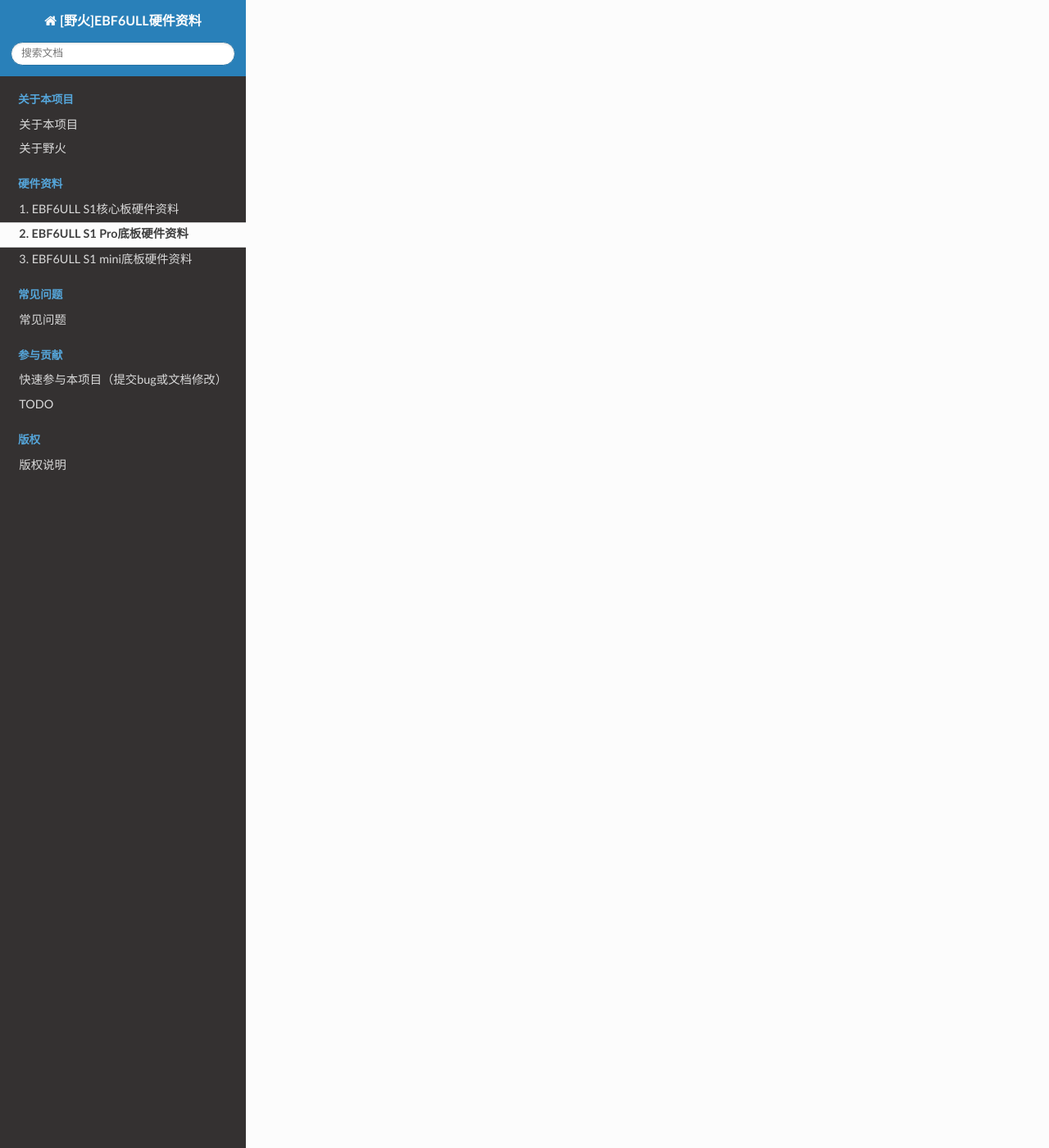
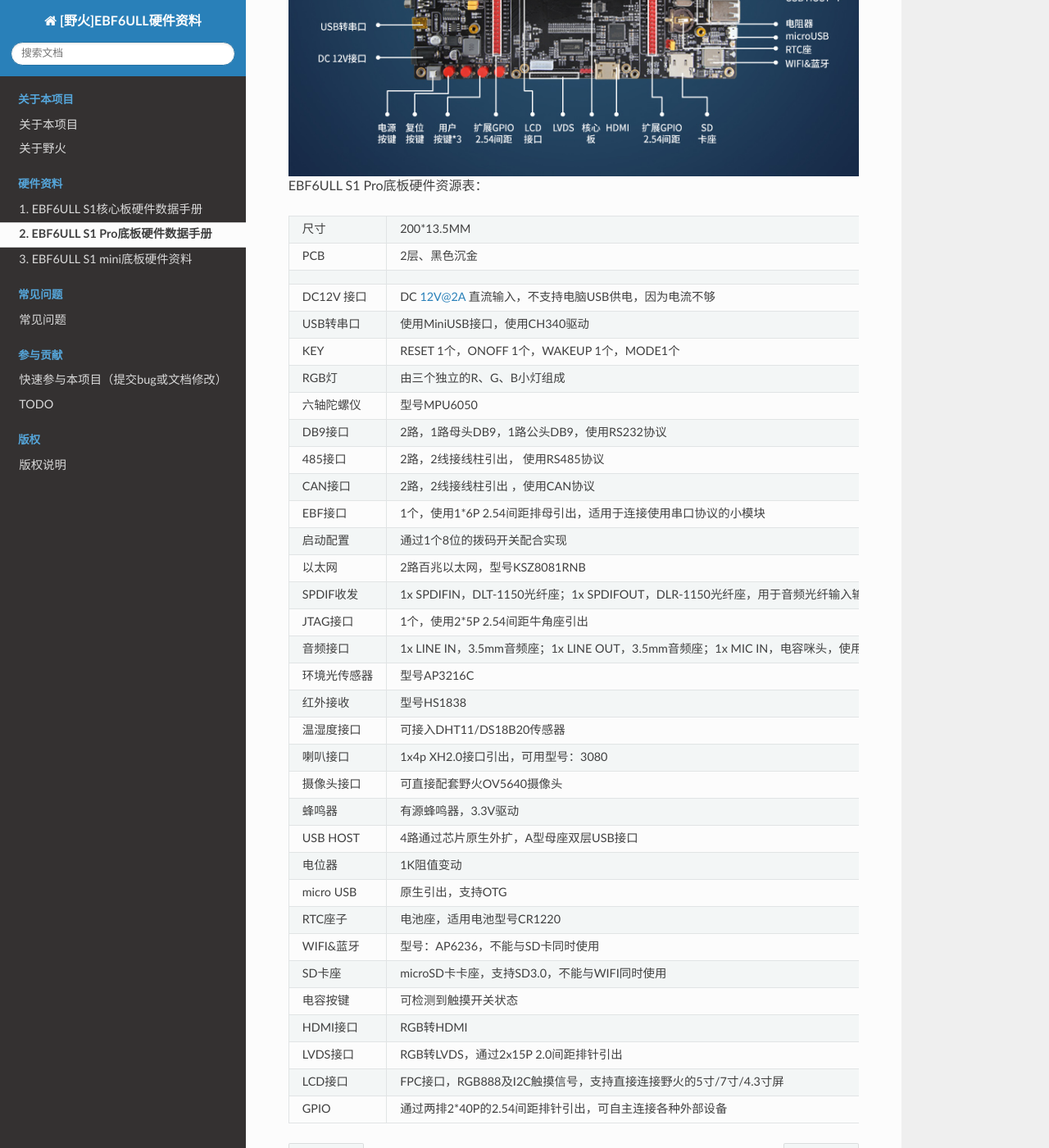
Before and after one commit to Embedfire/ebf_6ull_hardware, a Sphinx documentation site: the page built from documentation/board/ebf6ulls1_pro.rst, in a window 1280 px wide and 1400 px high, scrolled down 1716 px. Shown: the whole window at 82% size. Built offline with Sphinx 7.4.7 and the Read the Docs theme 2.0.0, drawn with Linux system fonts in a browser that asks for light colours; some of the changed text lies outside the part shown.

Commit message:
更新pro和mini的数据手册

```diff
--- a/documentation/board/ebf6ulls1_pro.rst
+++ b/documentation/board/ebf6ulls1_pro.rst
@@ -1,7 +1,7 @@
 .. vim: syntax=rst
 
 
-EBF6ULL S1 Pro底板硬件资料
+EBF6ULL S1 Pro底板硬件数据手册
 ==========================================
 
 
@@ -18,9 +18,74 @@
 封装库         :download:`野火_EBF6ULL S1 Pro 底板_封装库.zip <../../hardware/EBF6ULL S1 Pro/封装库.zip>`
 ============  ====================
 
-产品图片
-------------------
 
-.. image:: ../media/ebf6ull_s1_pro.jpeg
+产品概述
+^^^^^^^^^^^^^^^^^
+
+EBF6ULL S1 Pro开发板是野火电子基于NXP i.MX 6ULL系列处理器设计的一款低功耗单板电脑，
+工业级主频最高可达 792MHz，具体如下图。
+
+.. image:: media/imx6pr002.jpeg
    :align: center
-   :alt: EBF6ULL Pro底板
+   :alt: EBF6ULL S1 Pro开发板
+
+
+
+EBF6ULL S1 Pro开发板提供完整的SDK驱动开发包、核心板封装库，底板应用参考设计原理图，
+可帮助客户大大缩减产品的开发时间，加快产品上市。目前提供Linux 4.1.15版本的内核，配套的系统自带python、Qt等组件。
+
+开发板整板由EBF6ULL S1核心板模组和底板组成，元件采用工业级选料，
+其中核心板板载主控芯片512MB DDR3L内存，256/512MB Nand-FLASH（或8GB eMMC）。
+
+配套的核心板说明见《:doc:`ebf6ulls1`》
+
+
+
+EBFULL Pro底板硬件资源
+^^^^^^^^^^^^^^^^^^^^^^
+
+野火EBF6ULL Pro底板硬件资源见图：
+
+.. image:: media/imx6pr005.jpeg
+   :align: center
+   :alt: EBF6ULL Pro底板硬件资源见图
+
+
+EBF6ULL S1 Pro底板硬件资源表：
+
+============ ============================================================================================
+尺寸         200*13.5MM
+PCB          2层、黑色沉金
+\
+DC12V 接口   DC 12V@2A 直流输入，不支持电脑USB供电，因为电流不够
+USB转串口    使用MiniUSB接口，使用CH340驱动
+KEY          RESET 1个，ONOFF 1个，WAKEUP 1个，MODE1个
+RGB灯        由三个独立的R、G、B小灯组成
+六轴陀螺仪   型号MPU6050
+DB9接口      2路，1路母头DB9，1路公头DB9，使用RS232协议
+485接口      2路，2线接线柱引出， 使用RS485协议
+CAN接口      2路，2线接线柱引出 ，使用CAN协议
+EBF接口      1个，使用1*6P 2.54间距排母引出，适用于连接使用串口协议的小模块
+启动配置     通过1个8位的拨码开关配合实现
+以太网       2路百兆以太网，型号KSZ8081RNB
+SPDIF收发    1x SPDIFIN，DLT-1150光纤座；1x SPDIFOUT，DLR-1150光纤座，用于音频光纤输入输出
+JTAG接口     1个，使用2*5P 2.54间距牛角座引出
+音频接口     1x LINE IN，3.5mm音频座；1x LINE OUT，3.5mm音频座；1x MIC IN，电容咪头，使用WM8960编解码芯片
+环境光传感器 型号AP3216C
+红外接收     型号HS1838
+温湿度接口   可接入DHT11/DS18B20传感器
+喇叭接口     1x4p XH2.0接口引出，可用型号：3080
+摄像头接口   可直接配套野火OV5640摄像头
+蜂鸣器       有源蜂鸣器，3.3V驱动
+USB HOST     4路通过芯片原生外扩，A型母座双层USB接口
+电位器       1K阻值变动
+micro USB    原生引出，支持OTG
+RTC座子      电池座，适用电池型号CR1220
+WIFI&蓝牙    型号：AP6236，不能与SD卡同时使用
+SD卡座       microSD卡卡座，支持SD3.0，不能与WIFI同时使用
+电容按键     可检测到触摸开关状态
+HDMI接口     RGB转HDMI
+LVDS接口     RGB转LVDS，通过2x15P 2.0间距排针引出
+LCD接口      FPC接口，RGB888及I2C触摸信号，支持直接连接野火的5寸/7寸/4.3寸屏
+GPIO         通过两排2*40P的2.54间距排针引出，可自主连接各种外部设备
+============ ============================================================================================
```
Also changed, not shown: documentation/board/ebf6ulls1.rst (+28 -35 lines), documentation/board/ebf6ulls1_mini.rst (+74 -4 lines), documentation/board/media/imx6mi002.jpeg (added), documentation/board/media/imx6mi005.jpg (added), documentation/board/media/imx6mi006.jpeg (added), documentation/board/media/imx6pr002.jpeg (added), documentation/board/media/imx6pr005.jpeg (added).
